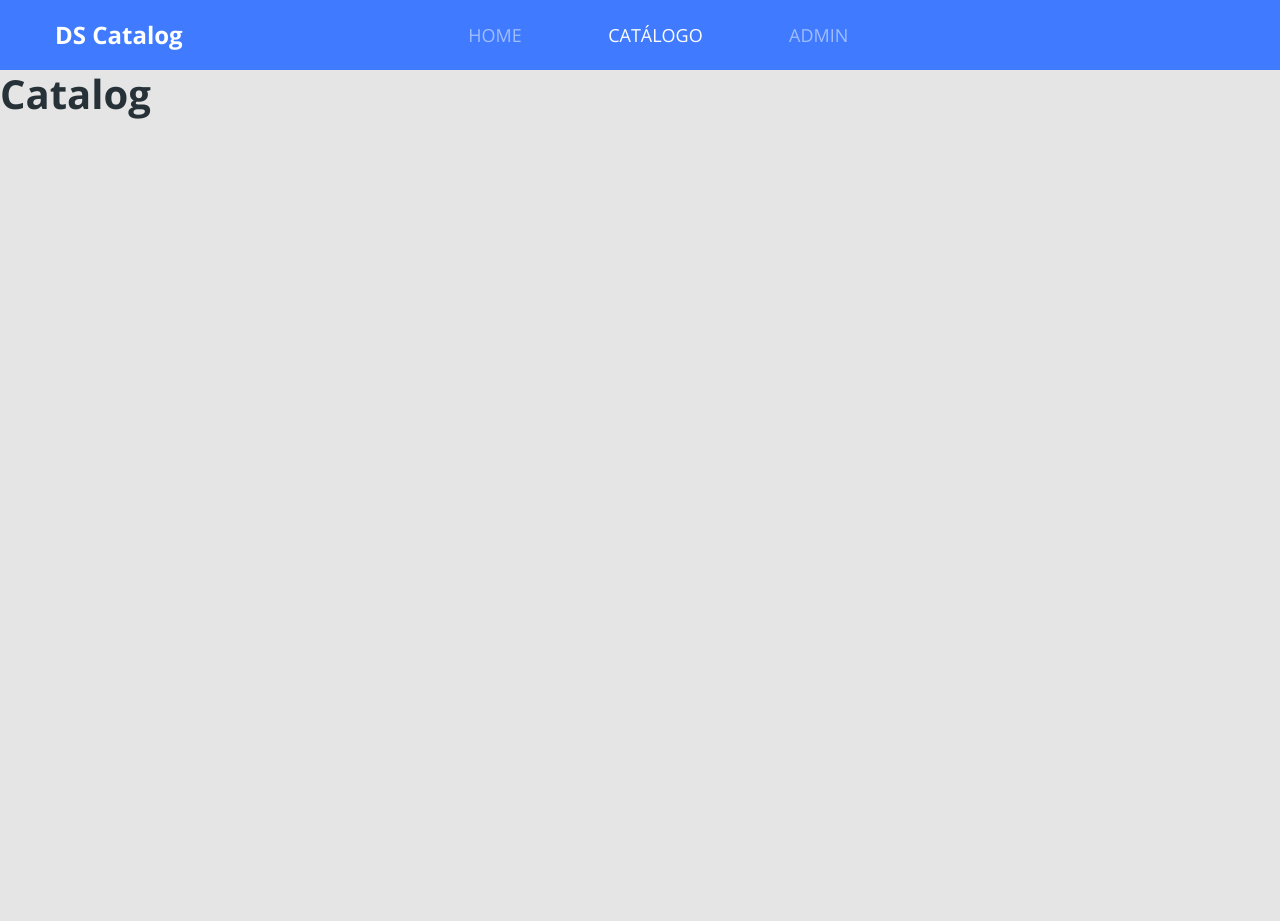
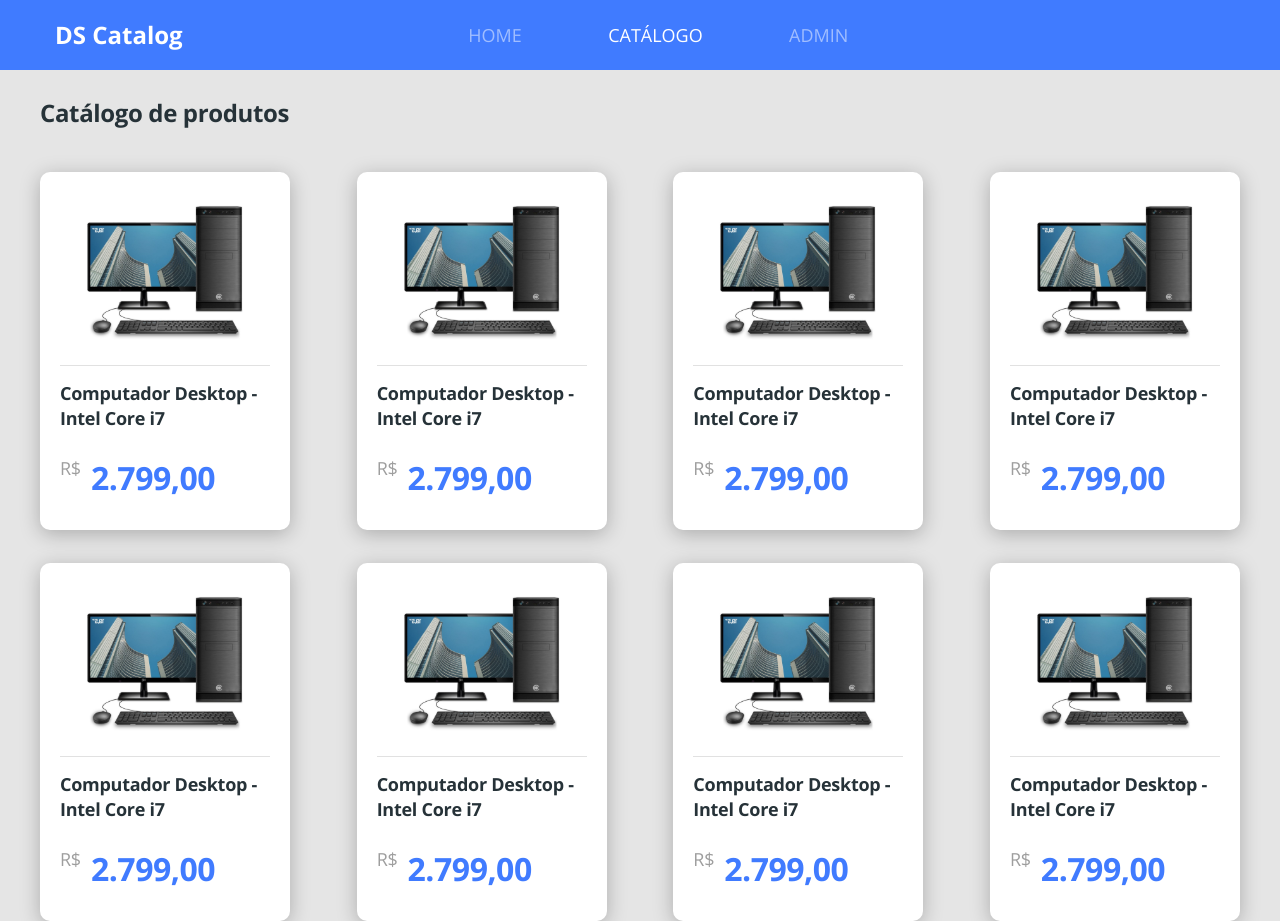
Before and after one commit to Yrllanio/bootcamp-dscatalog, a React (Create React App) app in the folder front-web/: page /catalog in a window 1280 px wide. Before the commit the page ends 800 px from the top, so only its background shows below. Built offline with nearby package versions, Linux system fonts and the light colour scheme.

Commit message:
Finish product list layout

```diff
--- a/front-web/src/app.scss
+++ b/front-web/src/app.scss
@@ -22,3 +22,16 @@
 
   }
 }
+
+.border-radius-10 {
+  border-radius: 10px;
+}
+
+.border-radius-20 {
+  border-radius: 20px;
+}
+
+.card-base {
+  background: #FFF;
+  box-shadow: 0px 4px 20px rgba(0, 0, 0, 0.25);
+}
--- /dev/null
+++ b/front-web/src/pages/Catalog/components/ProductCard/index.tsx
@@ -0,0 +1,19 @@
+import { ReactComponent as ProductImage} from '../../../../core/assets/images/product.svg'
+import './styles.scss';
+
+const ProductCard = () => (
+<div className="card-base border-radius-10 product-card">
+    <ProductImage />
+    <div className="product-info">
+        <h6 className="product-name">
+            Computador Desktop - Intel Core i7
+        </h6>
+        <div className="product-price-container">
+            <span className="product-currency">R$</span>
+            <h3 className="product-price">2.799,00</h3>
+        </div>
+    </div>
+</div>
+);
+
+export default ProductCard;
--- /dev/null
+++ b/front-web/src/pages/Catalog/components/ProductCard/styles.scss
@@ -0,0 +1,37 @@
+.product-card {
+    padding: 20px 20px 30px 20px;
+    text-align: center;
+}
+
+.product-info {
+    border-top: 1px solid #E1E1E1;
+    text-align: left;
+    padding-top: 15px;
+    margin-top: 15px;
+}
+
+.product-name{
+    font-size: 18px;
+    line-height: 25px;
+    letter-spacing: -0.015em;
+}
+
+.product-price-container {
+    margin-top: 25px;
+    display: flex;
+}
+.product-currency {
+    font-size: 18px;
+    line-height: 25px;
+    letter-spacing: -0.015em;
+    color: #9E9E9E;
+}
+
+.product-price{
+    font-size: 32px;
+    line-height: 44px;
+    letter-spacing: -0.015em;
+    color: #407BFF;
+    margin-left: 10px;
+
+}
--- a/front-web/src/pages/Catalog/index.tsx
+++ b/front-web/src/pages/Catalog/index.tsx
@@ -1,9 +1,22 @@
-import React from 'react';
+import ProductCard from './components/ProductCard';
+import './styles.scss';
 
 const Catalog = () => (
 
-    <div>
-        <h1>Catalog</h1>
+    <div className="catalog-container">
+        <h1 className="catalog-title">
+            Catálogo de produtos
+        </h1>
+        <div className="catalog-products">
+            <ProductCard/>
+            <ProductCard/>
+            <ProductCard/>
+            <ProductCard/>
+            <ProductCard/>
+            <ProductCard/>
+            <ProductCard/>
+            <ProductCard/>
+        </div>
     </div>
 
 );
--- /dev/null
+++ b/front-web/src/pages/Catalog/styles.scss
@@ -0,0 +1,19 @@
+.catalog-container {
+    margin-top: 26px;
+    padding-left: 40px;
+    padding-right: 40px;
+}
+
+.catalog-title {
+    font-size: 24px;
+    line-height: 33px;
+    letter-spacing: -0.015em;
+}
+
+.catalog-products {
+    margin-top: 43px;
+    display: grid;
+    grid-template-columns: repeat(auto-fill, 250px);
+    grid-gap: 33px 20px;
+    justify-content: space-between;
+}
--- a/front-web/src/pages/Home/index.tsx
+++ b/front-web/src/pages/Home/index.tsx
@@ -7,7 +7,7 @@
 
 const Home = () => (
     <div className="home-container">
-        <div className="row home-content">
+        <div className="row home-content card-base border-radius-20">
            <div className="col-6 home-text">
            <h1 className="text-title">
                Conheça o melhor<br/> catálogo de produtos
--- a/front-web/src/pages/Home/styles.scss
+++ b/front-web/src/pages/Home/styles.scss
@@ -5,13 +5,9 @@
 }
 
 .home-content{
-    background: #FFF;
-    box-shadow: 0px 4px 20px rgba(0, 0, 0, 0.25);
     border-radius: 20px;
     padding-top: 155px;
     padding-bottom: 150px;
-
-
 }
 
 .text-title{
```
Also changed, not shown: front-web/src/core/assets/images/product.svg (added), 1 other file (tests, documents, lock files or other folders).
